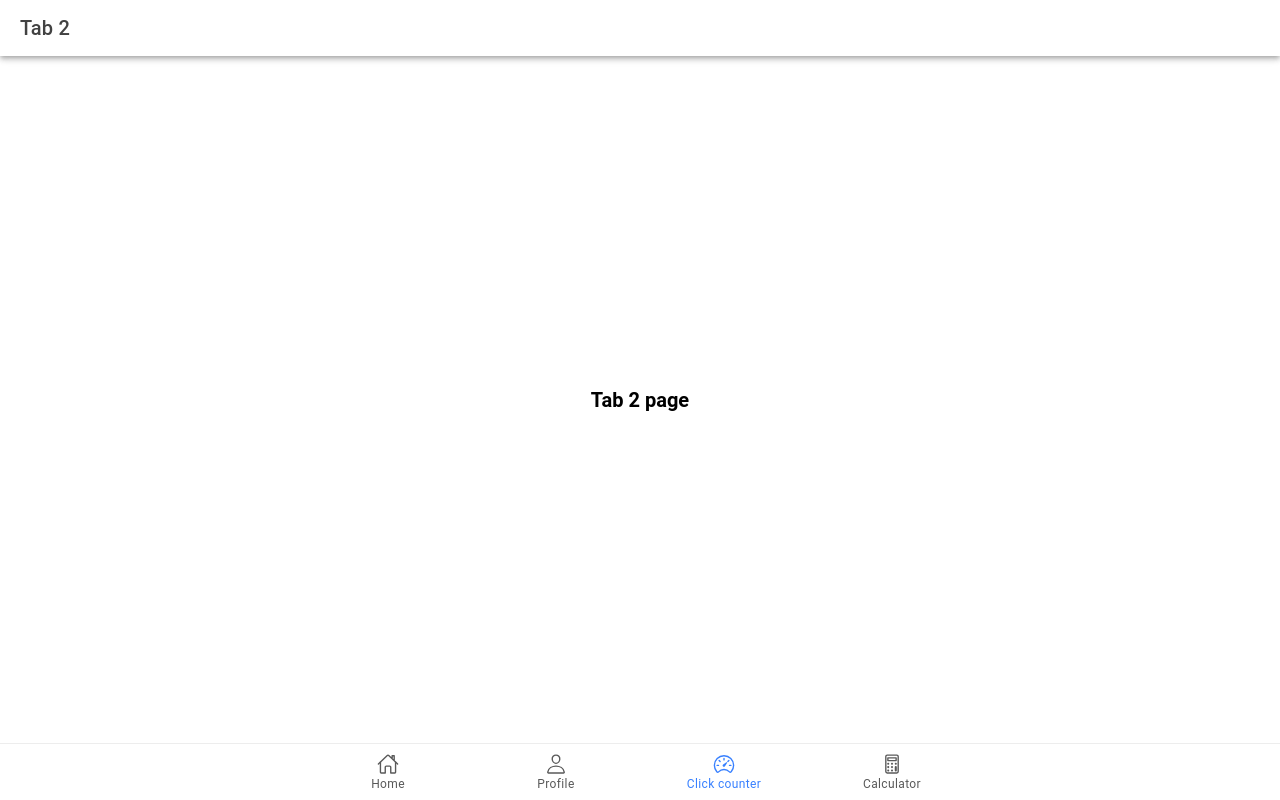
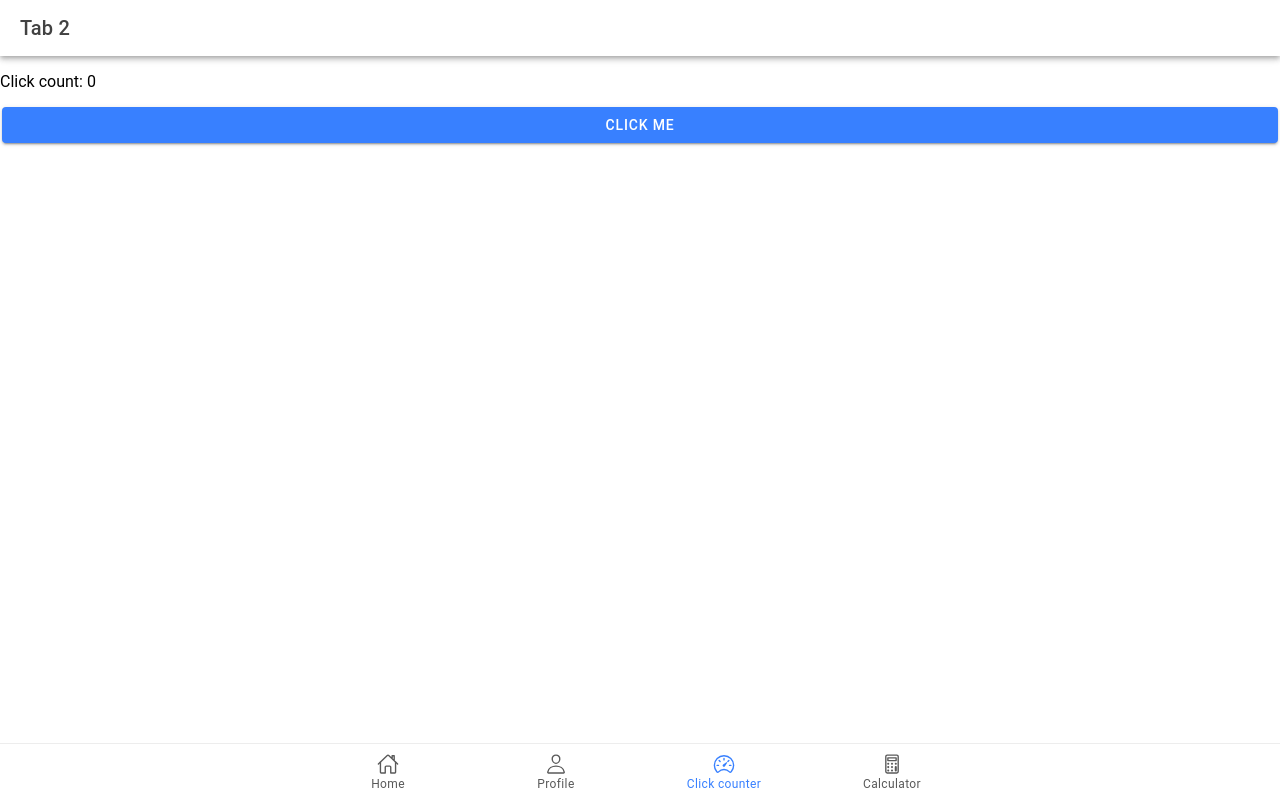
Before and after one commit to Jessmarivandalahigon/ion-t-dalahigon, a React (Vite) app: page /tab2 in a window 1280 px wide. Built offline with nearby package versions, Linux system fonts and the light colour scheme.

Commit message:
added source code of click counter

```diff
--- a/src/pages/Tab2.tsx
+++ b/src/pages/Tab2.tsx
@@ -1,8 +1,15 @@
-import { IonContent, IonHeader, IonPage, IonTitle, IonToolbar } from '@ionic/react';
+import React, { useState } from 'react';
+import { IonContent, IonHeader, IonPage, IonTitle, IonToolbar, IonButton } from '@ionic/react';
 import ExploreContainer from '../components/ExploreContainer';
 import './Tab2.css';
 
 const Tab2: React.FC = () => {
+  const [clickCount, setClickCount] = useState(0);
+
+  const handleClick = () => {
+    setClickCount(clickCount + 1);
+  };
+
   return (
     <IonPage>
       <IonHeader>
@@ -16,7 +23,11 @@
             <IonTitle size="large">Tab 2</IonTitle>
           </IonToolbar>
         </IonHeader>
-        <ExploreContainer name="Tab 2 page" />
+
+
+        <p>Click count: {clickCount}</p> <b></b>
+
+        <IonButton onClick={handleClick} expand="block">Click me</IonButton>
       </IonContent>
     </IonPage>
   );
--- a/src/pages/Tab3.tsx
+++ b/src/pages/Tab3.tsx
@@ -16,7 +16,7 @@
             <IonTitle size="large">Tab 3</IonTitle>
           </IonToolbar>
         </IonHeader>
-        <ExploreContainer name="Tab 3 page" />
+
       </IonContent>
     </IonPage>
   );
```
